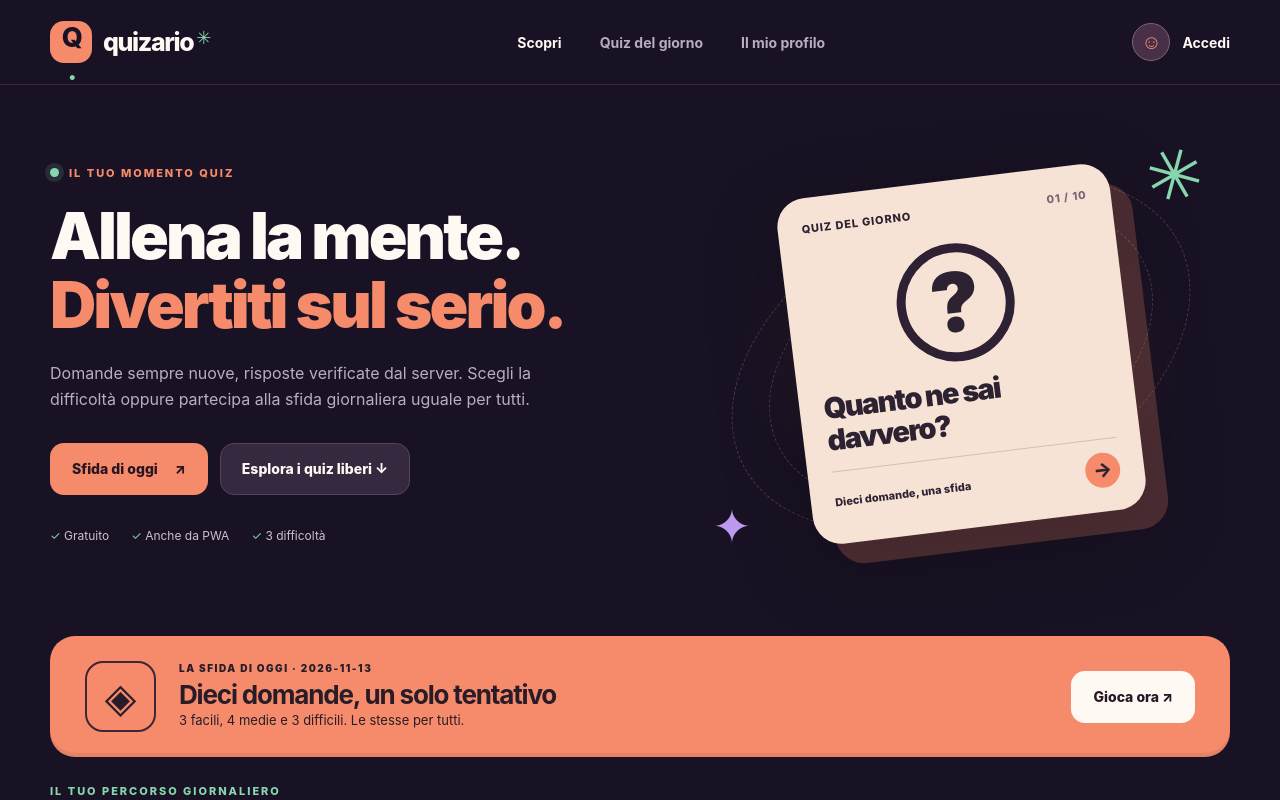
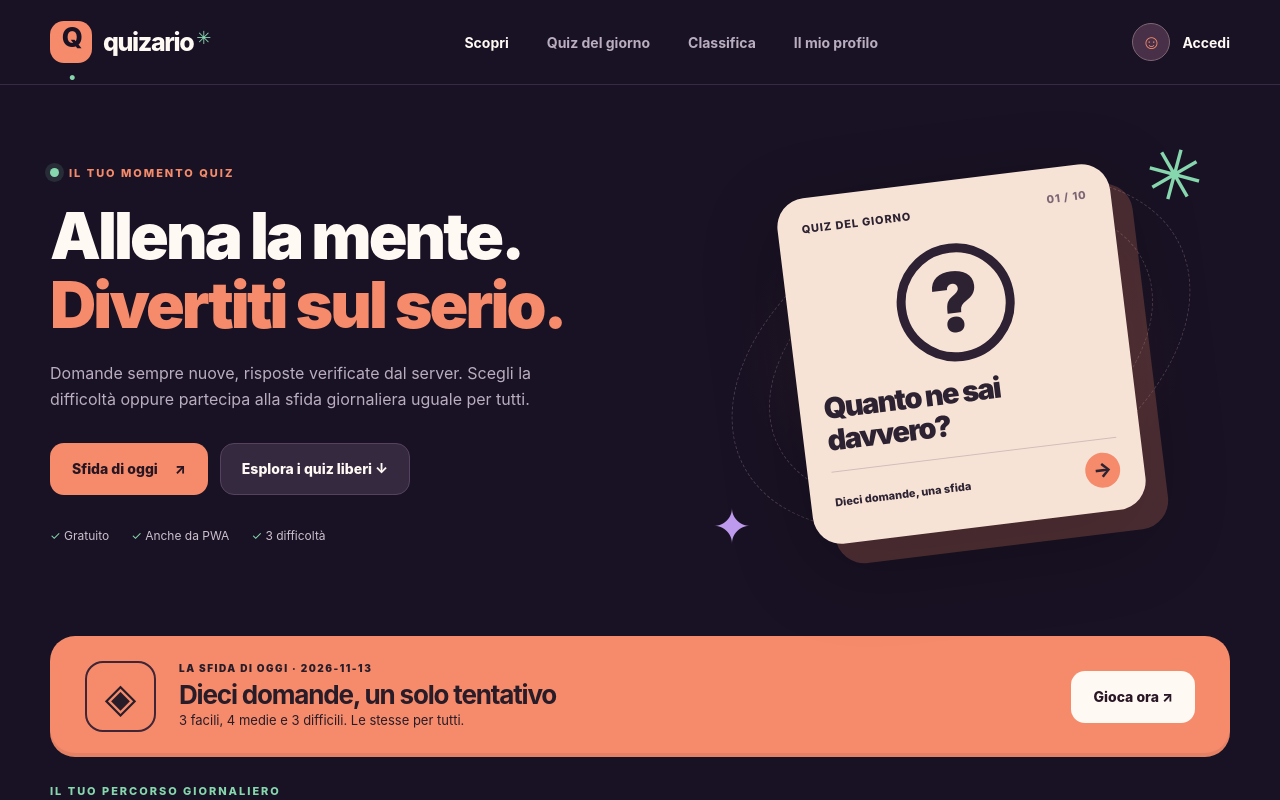
Before and after one commit to apirovanosieltre/Quizario, an Angular app: page / in a window 1280 px wide. Shown: the top 800 px of the page. Built offline with nearby package versions, Linux system fonts and the light colour scheme; no server answers.

Commit message:
feat(leaderboard): integrate rankings into navigation, daily results and privacy

```diff
--- a/src/app/app.ts
+++ b/src/app/app.ts
@@ -17,6 +17,7 @@ import { AuthService } from './core/auth.service';
           <nav class="desktop-nav" aria-label="Navigazione principale">
             <a routerLink="/" routerLinkActive="active" [routerLinkActiveOptions]="{ exact: true }">Scopri</a>
             <a routerLink="/quiz/daily" routerLinkActive="active">Quiz del giorno</a>
+            <a routerLink="/classifica" routerLinkActive="active">Classifica</a>
             <a routerLink="/account" routerLinkActive="active">Il mio profilo</a>
           </nav>
           <a class="header-account" [routerLink]="auth.user() ? '/account' : '/login'">
@@ -35,6 +36,7 @@ import { AuthService } from './core/auth.service';
       <nav class="mobile-nav" aria-label="Navigazione mobile">
         <a routerLink="/" routerLinkActive="active" [routerLinkActiveOptions]="{ exact: true }"><span aria-hidden="true">⌂</span>Scopri</a>
         <a routerLink="/quiz/daily" routerLinkActive="active"><span aria-hidden="true">◈</span>Quiz</a>
+        <a routerLink="/classifica" routerLinkActive="active"><span aria-hidden="true">♛</span>Classifica</a>
         <a routerLink="/account" routerLinkActive="active"><span aria-hidden="true">◉</span>Profilo</a>
       </nav>
     </div>
```
